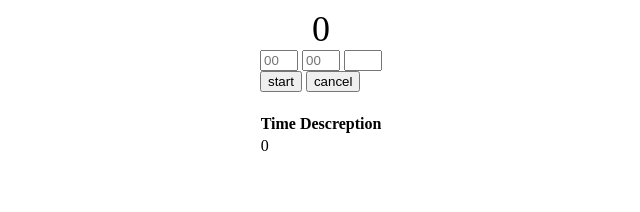
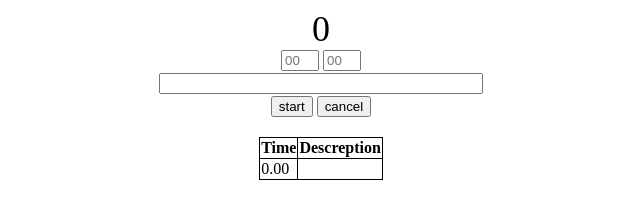
Before and after one commit to Ammar2311/stopwatch, a plain HTML site: page index.html in a window 1280 px wide. Both pictures are taken after a click on the button "start". Shown: the whole page, without its empty margins (319-959 px from the left). Drawn offline with Linux system fonts and the light colour scheme.

Commit message:
add basic styling and some spacing between elements

```diff
--- a/index.html
+++ b/index.html
@@ -13,7 +13,7 @@
         <span id="min"></span>
         <span id="sec"></span>
     </div>
-    <div>
+    <div class="input">
       <form>
         <input id="hour" type="number" placeholder="00">
         <input id="minute" type="number" placeholder="00">
--- a/script.js
+++ b/script.js
@@ -34,7 +34,7 @@ const start=document.getElementById("btn");  //target start downCount button
 
       let time=document.createElement("td");
       let desc=document.createElement("td");
-      time.innerHTML=minutes/60;      //asign values(time and descreption)
+      time.innerHTML=(minutes/60).toFixed(2);      //asign values(time and descreption)
       desc.innerHTML=taskName;
 
 
--- a/style.css
+++ b/style.css
@@ -19,7 +19,28 @@ body{
     width:30px;
 
   }
+  table,th,td{
+    border: black solid 1px;
+    border-collapse: collapse;
+  }
+  #study_table{
+    margin:20px auto;
+  }
 
-  #study_table{
-    margin-top:20px
+  #task_field{
+    display: block;
+    width: 50%;
+    margin: 2px auto;
   }
+
+
+  .view{
+    width: 50%;
+    margin: 0 auto;
+    text-align: center;
+  }
+  .input{
+    width:50%;
+    margin:0 auto;
+    text-align: center;
+  }
```
